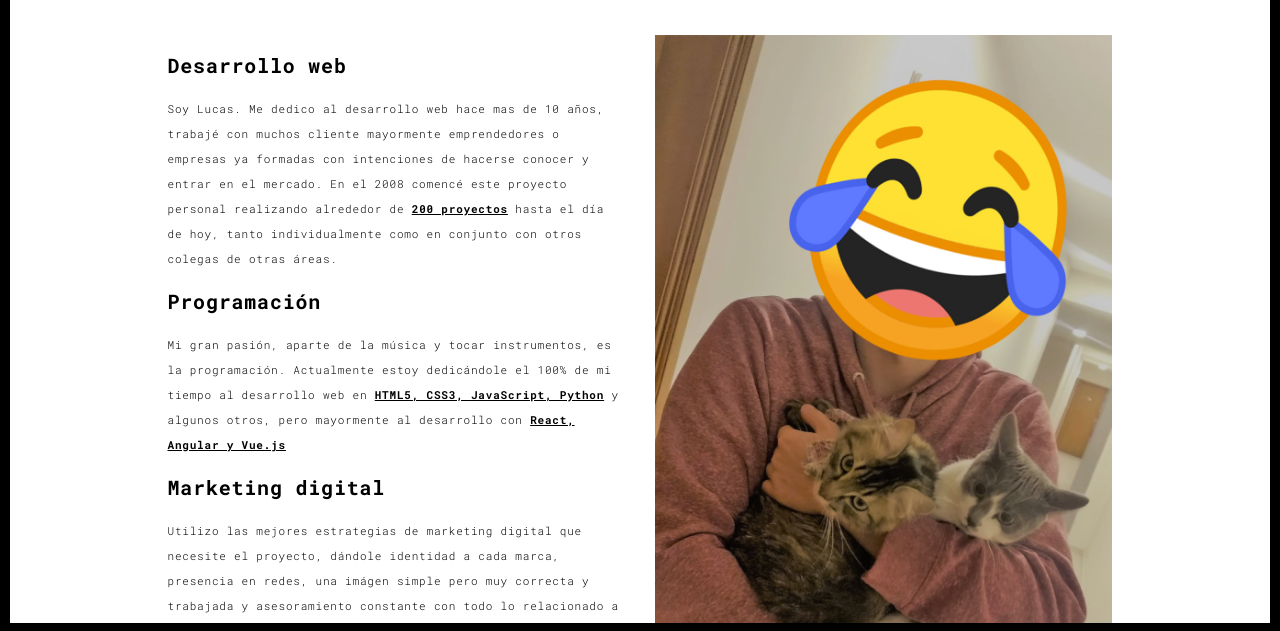
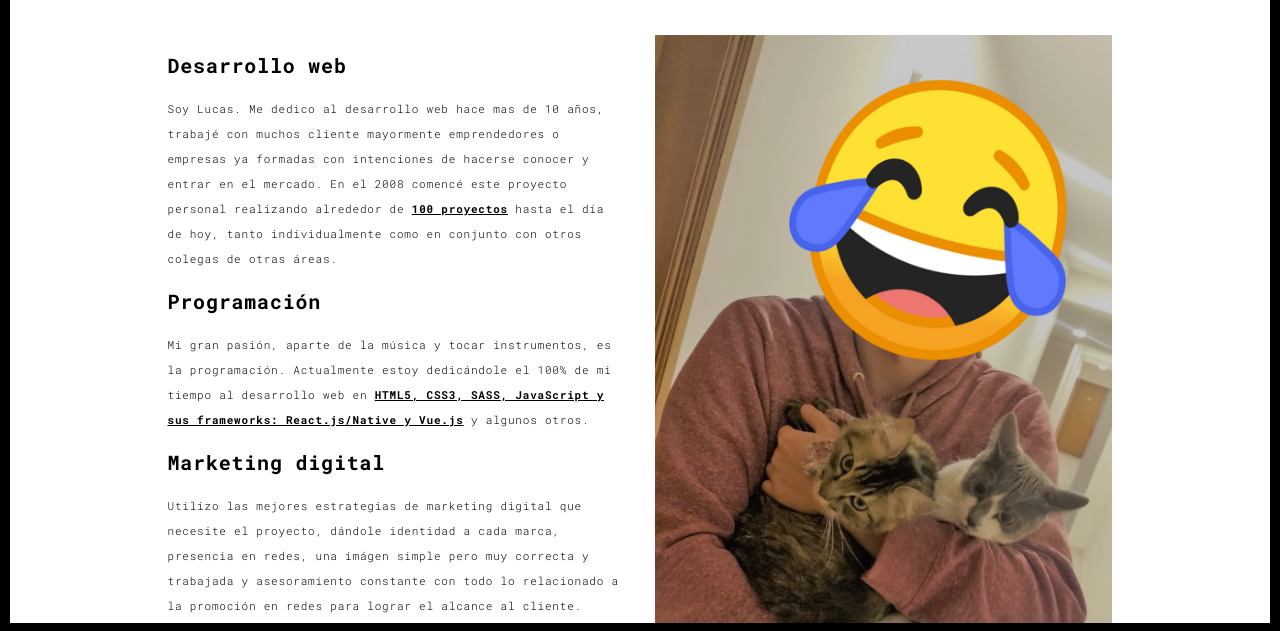
Before and after one commit to luc4slori/desarrollos, a plain HTML site: page about.html in a window 1280 px wide. Shown: the part 167-798 px from the top of the page. Drawn offline with Linux system fonts and the light colour scheme.

Commit message:
Update about.html

```diff
--- a/about.html
+++ b/about.html
@@ -62,9 +62,9 @@
                 <div class="col-xs-12 col-md-6">
                   <h3>Desarrollo web</h3>
                   <p>Soy Lucas. Me dedico al desarrollo web hace mas de 10 años, trabajé con muchos cliente mayormente emprendedores o empresas ya formadas con intenciones de hacerse conocer y entrar en el mercado.
-                    En el 2008 comencé este proyecto personal realizando alrededor de <u><b>200 proyectos</b></u> hasta el día de hoy, tanto individualmente como en conjunto con otros colegas de otras áreas.</p>
+                    En el 2008 comencé este proyecto personal realizando alrededor de <u><b>100 proyectos</b></u> hasta el día de hoy, tanto individualmente como en conjunto con otros colegas de otras áreas.</p>
                   <h3>Programación</h3>
-                  <p>Mi gran pasión, aparte de la música y tocar instrumentos, es la programación. Actualmente estoy dedicándole el 100% de mi tiempo al desarrollo web en <u><b>HTML5, CSS3, JavaScript, Python</b></u> y algunos otros, pero mayormente al desarrollo con <u><b>React, Angular y Vue.js</b></u>
+                  <p>Mi gran pasión, aparte de la música y tocar instrumentos, es la programación. Actualmente estoy dedicándole el 100% de mi tiempo al desarrollo web en <u><b>HTML5, CSS3, SASS, JavaScript y sus frameworks: React.js/Native y Vue.js</b></u> y algunos otros.
                   <h3>Marketing digital</h3>
                   <p>Utilizo las mejores estrategias de marketing digital que necesite el proyecto, dándole identidad a cada marca, presencia en redes, una imágen simple pero muy correcta y trabajada y asesoramiento constante con todo lo relacionado a la promoción en redes para lograr el alcance al cliente.</p>
                   <h3>Contactame :)</h3>
```
